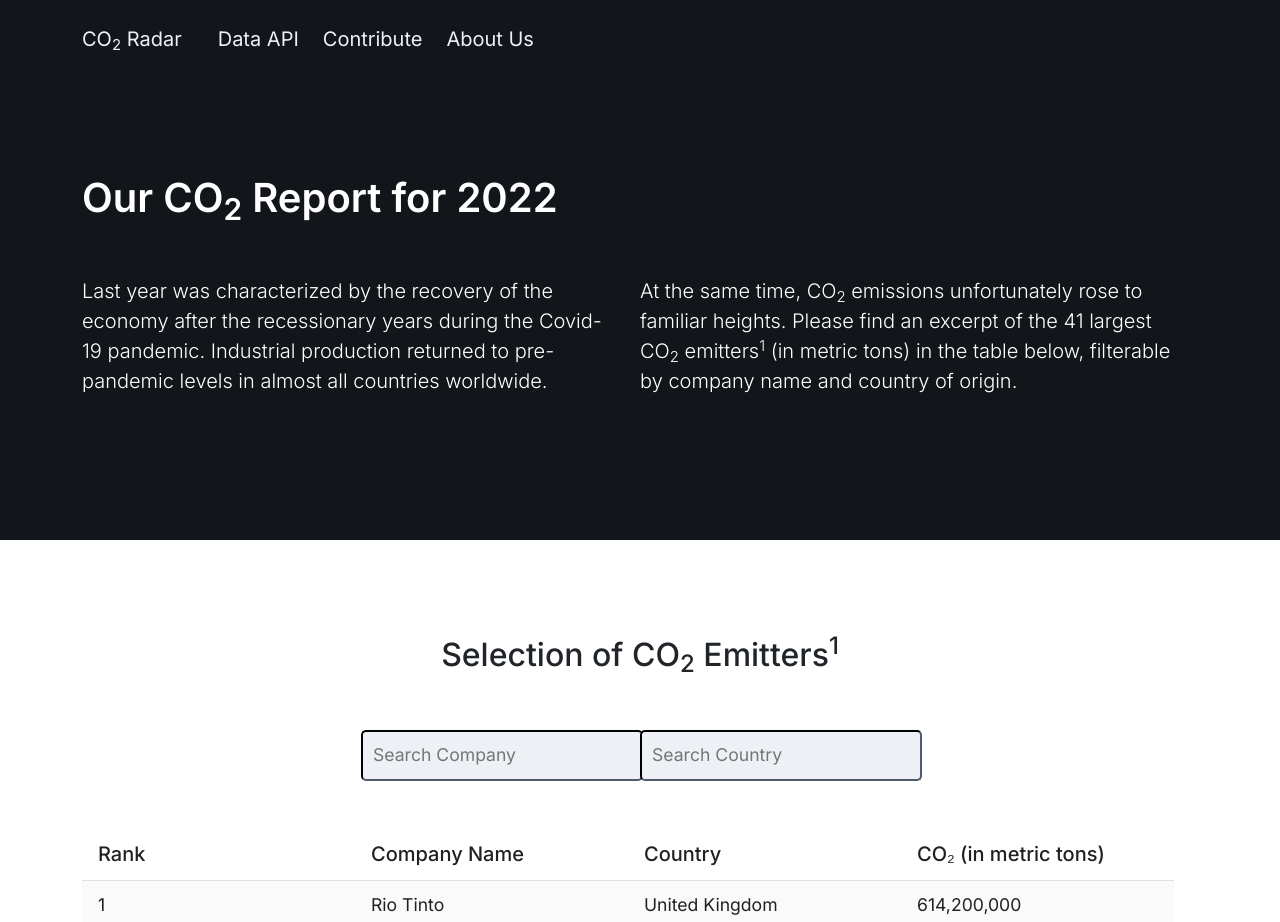
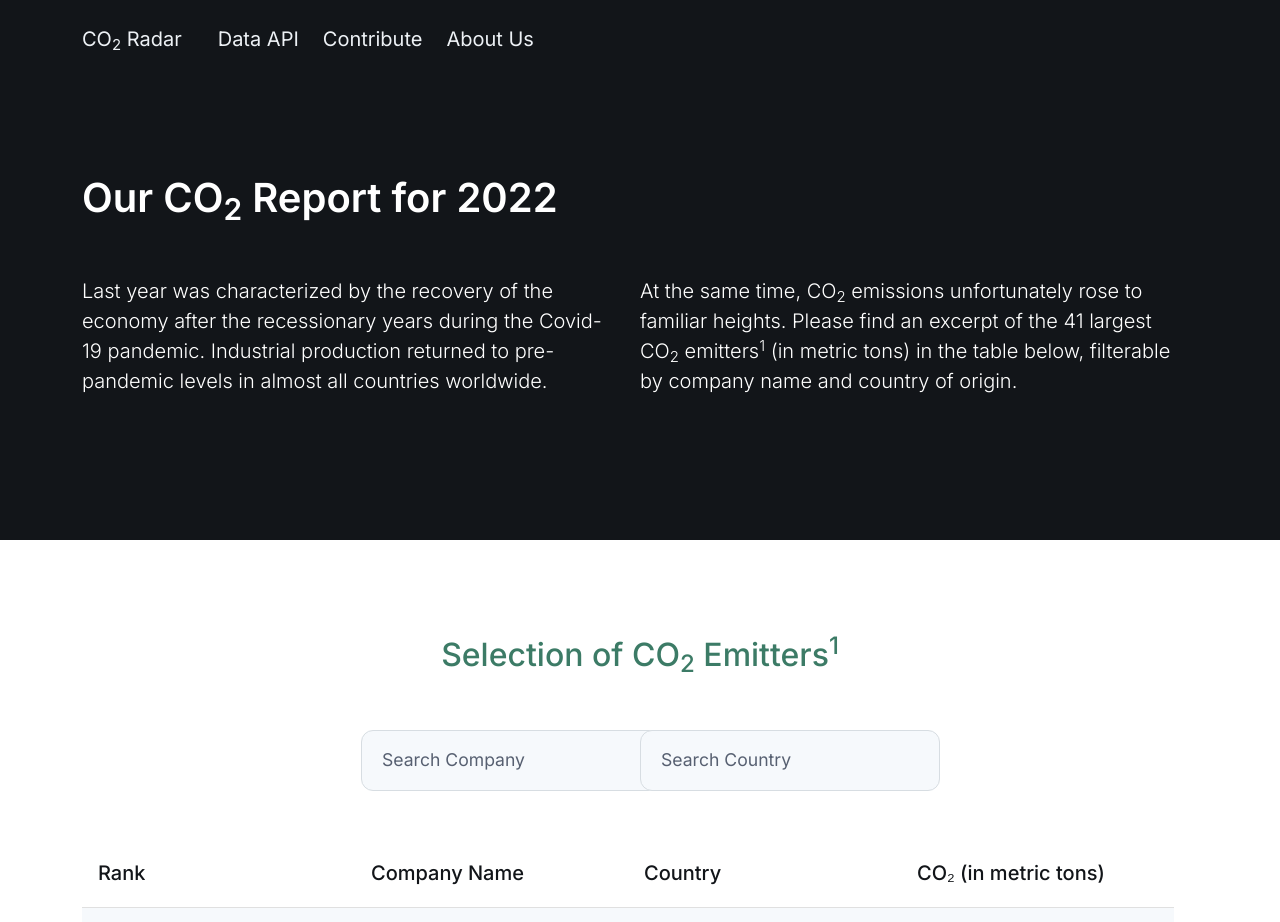
Before and after one commit to catmir/co2_radar, a Next.js app: page /report-2022 in a window 1280 px wide. Shown: the top 922 px of the page. Built offline with nearby package versions, Linux system fonts and the light colour scheme.

Commit message:
RDT CSS Styling

```diff
--- a/components/CustomTable.js
+++ b/components/CustomTable.js
@@ -64,6 +64,16 @@ const CustomTable = () => {
                     striped={true}
                     pagination
                     fixedHeader
+                    customStyles={{
+                        rows: {
+                            style: {
+                                backgroundColor: "#fff",
+                              },
+                              stripedStyle: {
+                                backgroundColor: "#f6f9fc"
+                              }
+                        },
+                      }}
                 />
             </div>
         </>
--- a/pages/report-2022.js
+++ b/pages/report-2022.js
@@ -33,9 +33,9 @@ export default function Report2022() {
 
             <section className="container my-5 py-5">
               <div className="row">
-                <h2 className="text-center pb-1 pb-sm-2 mb-4">Selection of CO<sub>2</sub> Emitters<sup>1</sup></h2>
+                <h2 className="text-center text-primary fw-medium pb-1 pb-sm-2 mb-4">Selection of CO<sub>2</sub> Emitters<sup>1</sup></h2>
                 <CustomTable/>
-                <p><sup>1</sup> Sources: xxx</p>
+                <p style={{color: "#434a57"}}><sup>1</sup> Sources: xxx</p>
               </div>
             </section>
 
--- a/styles/globals.css
+++ b/styles/globals.css
@@ -1,14 +1,37 @@
 /* General CSS Styles */
 input {
-    border-radius: 5px;
-    border-color: #121519;
-    padding: 10px;
-    color: #121519;
+    border-radius: 0.75rem;
+    border: 1px solid #d7dde2;
+    padding: 1rem 1.25rem;
     font-size: 1.1rem;
-    background-color: #edf1f5;
+    color: #434a57;
+    background-color: #f6f9fc;
+}
+
+input:active, input:focus {
+    border: 1px solid #3c7b66;
+    color: #3c7b66;
+    outline: none;
+}
+
+::placeholder {
+    color: #576071;
+    opacity: 1;
 }
 
 /* React Data Table Styles */
+
+.rdt_TableHeadRow {
+    padding-top: 1.25rem;
+    padding-bottom: 1.25rem;
+    font-size: 1.25rem;
+    font-weight: 500;
+    color: #121519;
+}
+
+.rdt_TableHeadRow:hover {
+    color: #3c7b66;
+}
 
 .rdt_TableCol {
     font-size: 1.25rem;
@@ -16,8 +39,10 @@ input {
 
 .rdt_TableCell {
     font-size: 1.1rem;
+    color: #434a57;
 }
 
 .rdt_Pagination {
     font-size: 1.1rem;
+    color: #434a57 !important;
 }
```
